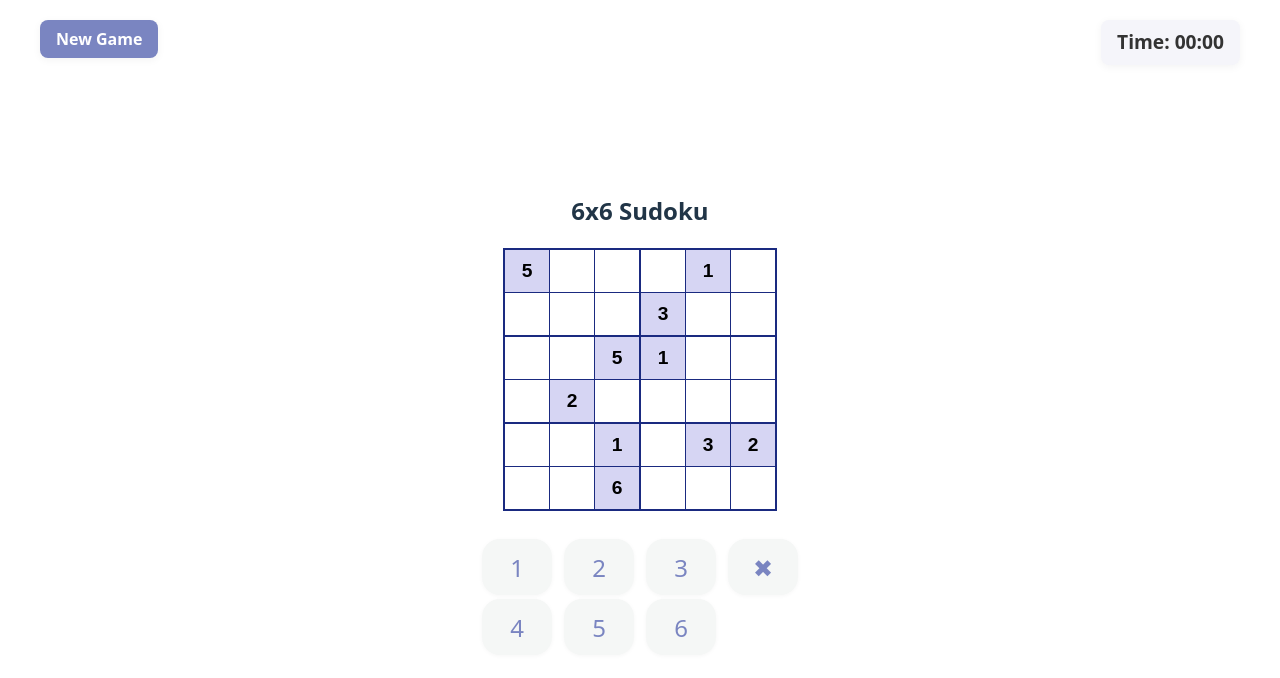
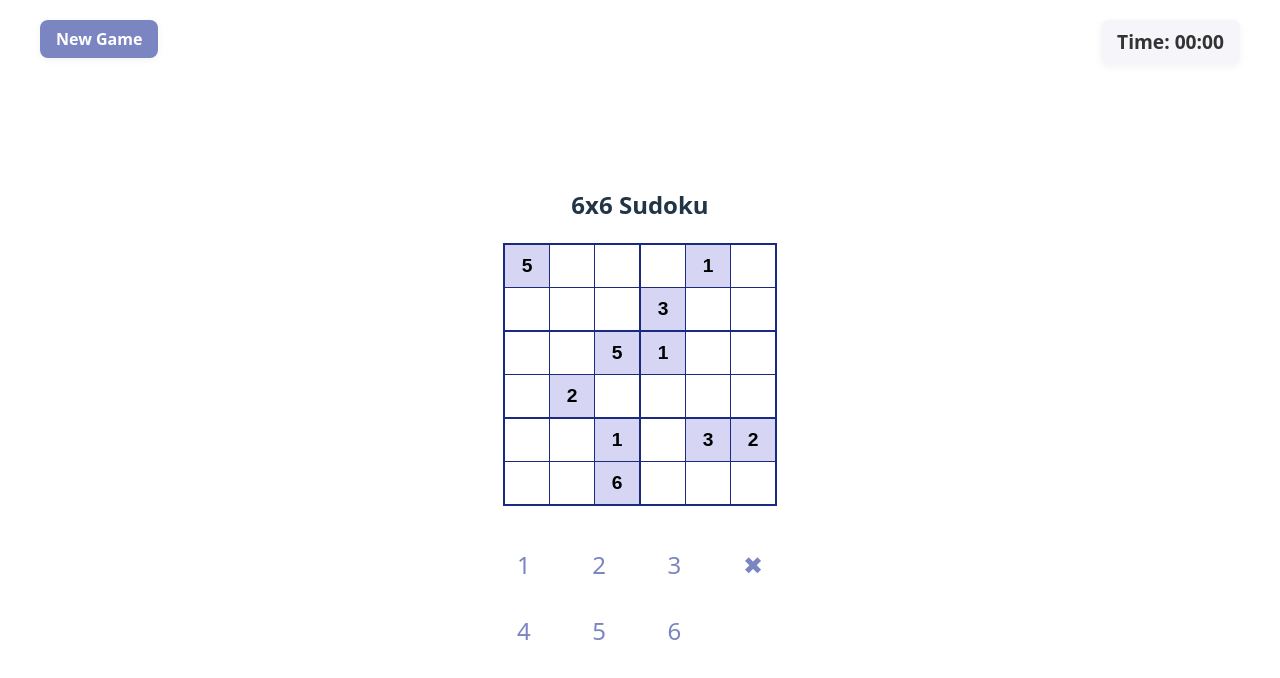
Before and after one commit to Kafka1401/Sodoku, a React (Vite) app: page / in a window 1280 px wide. Shown: the top 678 px of the page. Built offline with nearby package versions, Linux system fonts and the light colour scheme.

Commit message:
fixed 2x3 css

```diff
--- a/src/Sudoku.css
+++ b/src/Sudoku.css
@@ -95,38 +95,38 @@
   vertical-align: middle;
 }
 .number-btn {
-  width: 70px;
-  height: 56px;
+  width: auto;
+  height: auto;
   font-size: 1.5rem;
   font-weight: 500;
   color: #7A85C1;
-  background: #f5f7f6;
+  background: none;
   border: none;
-  border-radius: 18px;
-  cursor: pointer;
-  transition: background 0.2s, color 0.2s;
-  display: flex;
-  align-items: center;
-  justify-content: center;
-  box-shadow: 0 1px 4px rgba(0,0,0,0.04);
-  margin: 0 4px;
+  border-radius: 0;
+  cursor: default;
+  transition: none;
+  display: inline;
+  align-items: normal;
+  justify-content: normal;
+  box-shadow: none;
+  margin: 0;
 }
 .number-btn:hover, .number-btn.selected {
-  background: #e9ecec;
-  color: #1A2A80;
+  background: none;
+  color: #7A85C1;
 }
 .number-btn.selected {
-  border: 2px solid #4D2D8C;
-  background: #e9ecec;
-  color: #1A2A80;
+  border: none;
+  background: none;
+  color: #7A85C1;
 }
 .sudoku-board input.selected {
   border: 1px solid #7A85C1;
 }
 .number-array-2x3 .number-btn.selected {
-  border: 1px solid #D6D5F3;
-  background: #e9ecec;
-  color: #1A2A80;
+  border: none;
+  background: none;
+  color: #7A85C1;
 }
 /* Optional for icon buttons (cross, etc): */
 .icon-btn {
--- a/src/Sudoku.tsx
+++ b/src/Sudoku.tsx
@@ -98,6 +98,7 @@ function generatePuzzleBoard(): string[][] {
 
 function Sudoku() {
   const [initialBoard, setInitialBoard] = useState<string[][]>(generatePuzzleBoard());
+  const [solutionBoard, setSolutionBoard] = useState<string[][]>(generateFullBoard());
   const [board, setBoard] = useState<string[][]>(initialBoard);
   const [completed, setCompleted] = useState(false);
   const [startTime, setStartTime] = useState<number | null>(null);
@@ -112,6 +113,7 @@ function Sudoku() {
   // ...existing code...
   const newInitialBoard = generatePuzzleBoard();
   setInitialBoard(newInitialBoard);
+  setSolutionBoard(generateFullBoard());
   setBoard(newInitialBoard);
   setCompleted(false);
   setStartTime(null);
@@ -235,9 +237,9 @@ function Sudoku() {
                 if (j === 0) cellClass += ' bold-left';
                 if (j === 5) cellClass += ' bold-right';
                 const isPrefilled = initialBoard[i][j] !== '';
-                const isInvalid = !isPrefilled && cell !== '' && !isValid(board, i, j, cell);
+                const isIncorrect = !isPrefilled && cell !== '' && cell !== solutionBoard[i][j];
                 let inputClass = isPrefilled ? 'prefilled' : '';
-                if (isInvalid) inputClass += ' invalid';
+                if (isIncorrect) inputClass += ' invalid';
                 if (selectedCell && selectedCell.row === i && selectedCell.col === j) inputClass += ' selected';
                 return (
                   <td key={j} className={cellClass.trim()} onClick={() => handleCellClick(i, j)}>
@@ -259,15 +261,15 @@ function Sudoku() {
         <table>
           <tbody>
             <tr>
-              <td><button className={`number-btn${selectedNumber === '1' ? ' selected' : ''}`} onClick={() => handleNumberClick('1')}>1</button></td>
-              <td><button className={`number-btn${selectedNumber === '2' ? ' selected' : ''}`} onClick={() => handleNumberClick('2')}>2</button></td>
-              <td><button className={`number-btn${selectedNumber === '3' ? ' selected' : ''}`} onClick={() => handleNumberClick('3')}>3</button></td>
-              <td><button className={`number-btn${selectedNumber === 'X' ? ' selected' : ''}`} onClick={() => handleNumberClick('X')}>&#10006;</button></td>
+              <td><button className={`number-btn${selectedNumber === '1' ? ' selected' : ''}`} onClick={e => { handleNumberClick('1'); e.currentTarget.blur(); }}>1</button></td>
+              <td><button className={`number-btn${selectedNumber === '2' ? ' selected' : ''}`} onClick={e => { handleNumberClick('2'); e.currentTarget.blur(); }}>2</button></td>
+              <td><button className={`number-btn${selectedNumber === '3' ? ' selected' : ''}`} onClick={e => { handleNumberClick('3'); e.currentTarget.blur(); }}>3</button></td>
+              <td><button className={`number-btn${selectedNumber === 'X' ? ' selected' : ''}`} onClick={e => { handleNumberClick('X'); e.currentTarget.blur(); }}>&#10006;</button></td>
             </tr>
             <tr>
-              <td><button className={`number-btn${selectedNumber === '4' ? ' selected' : ''}`} onClick={() => handleNumberClick('4')}>4</button></td>
-              <td><button className={`number-btn${selectedNumber === '5' ? ' selected' : ''}`} onClick={() => handleNumberClick('5')}>5</button></td>
-              <td><button className={`number-btn${selectedNumber === '6' ? ' selected' : ''}`} onClick={() => handleNumberClick('6')}>6</button></td>
+              <td><button className={`number-btn${selectedNumber === '4' ? ' selected' : ''}`} onClick={e => { handleNumberClick('4'); e.currentTarget.blur(); }}>4</button></td>
+              <td><button className={`number-btn${selectedNumber === '5' ? ' selected' : ''}`} onClick={e => { handleNumberClick('5'); e.currentTarget.blur(); }}>5</button></td>
+              <td><button className={`number-btn${selectedNumber === '6' ? ' selected' : ''}`} onClick={e => { handleNumberClick('6'); e.currentTarget.blur(); }}>6</button></td>
             </tr>
           </tbody>
         </table>
```
